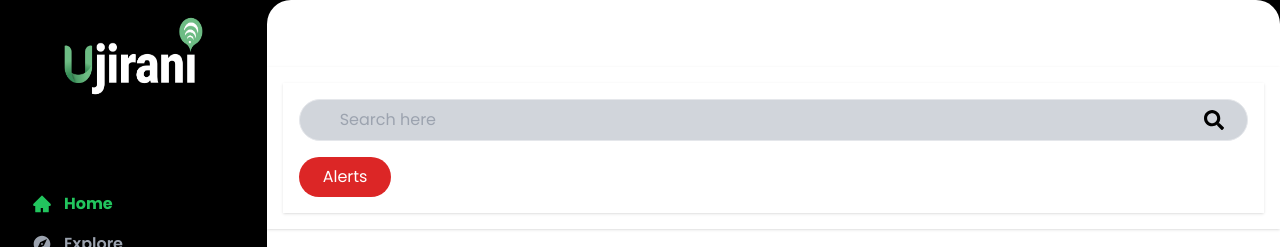
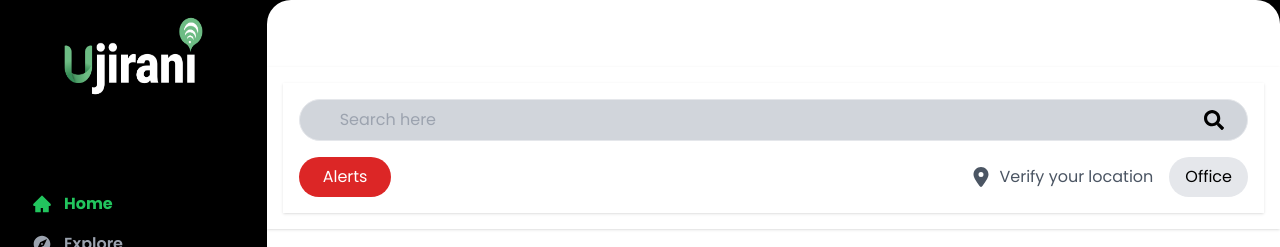
Before and after one commit to Wanjirusimiyu/Ujirani, a React (Create React App) app in the folder client/: page / in a window 1280 px wide. Shown: the top 247 px of the page. Built offline with nearby package versions, Linux system fonts and the light colour scheme.

Commit message:
Modify the Navbar by adding the verify your location button and also an office button

```diff
--- a/client/src/components/Navbar.js
+++ b/client/src/components/Navbar.js
@@ -1,6 +1,6 @@
 import React from "react";
-import { FaSearch } from "react-icons/fa";
-
+import { FaSearch} from "react-icons/fa";
+import { FaLocationDot } from "react-icons/fa6";
 
 const Navbar = () => {
   return (
@@ -20,11 +20,22 @@ const Navbar = () => {
           </div>
         </div>
 
-        {/* Red button below search bar */}
-        <div className="mt-4 flex justify-start">
+        {/* Alert button and location section */}
+        <div className="mt-4 flex justify-between items-center">
           <button className="bg-red-600 text-white px-6 py-2 rounded-full hover:bg-red-800 transition-colors">
             Alerts
           </button>
+
+          {/* Location verification section */}
+          <div className="flex items-center gap-4">
+            <div className="flex items-center text-gray-600">
+              <FaLocationDot className="h-5 w-5 mr-2" />
+              <span>Verify your location</span>
+            </div>
+            <button className="bg-gray-200 px-4 py-2 rounded-full hover:bg-gray-300 transition-colors">
+              Office
+            </button>
+          </div>
         </div>
       </header>
     </div>
```
